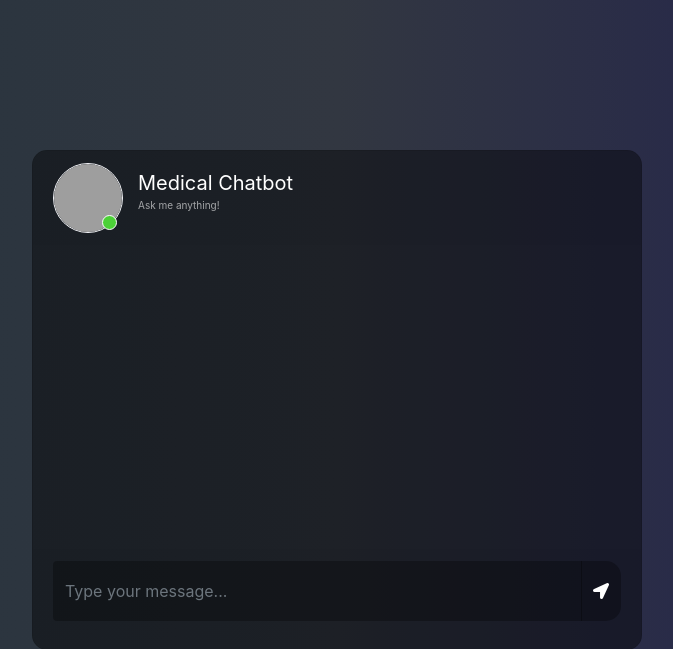
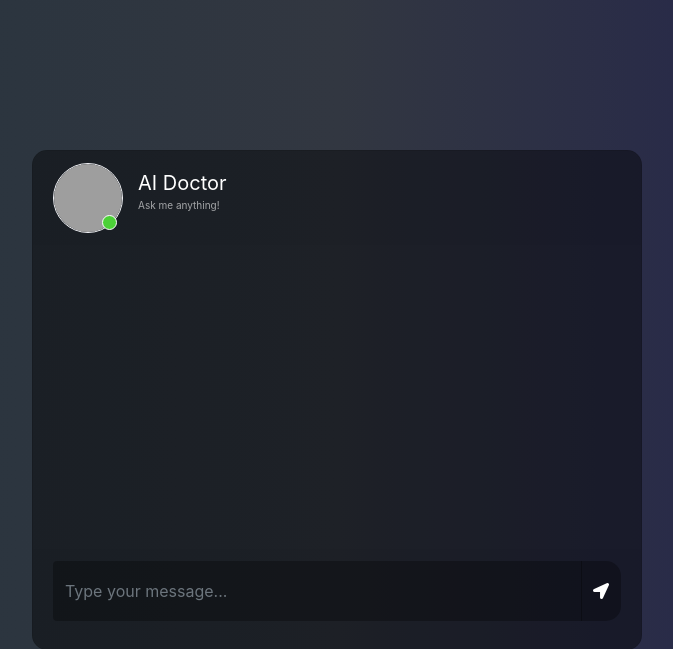
Before and after one commit to saidul-mondal-au7/rag_medical_chatbot, a Flask app: page / in a window 1280 px wide. Shown: the top 649 px of the page, without its empty margins (303-976 px from the left). Run offline with Flask 3, Linux system fonts and the light colour scheme; some libraries are stand-ins or nearby versions; grey boxes are pictures that could not be loaded.

Commit message:
deplyment-process

```diff
--- a/templates/chat.html
+++ b/templates/chat.html
@@ -26,7 +26,7 @@
 									<span class="online_icon"></span>
 								</div>
 								<div class="user_info">
-									<span>Medical Chatbot</span>
+									<span>AI Doctor</span>
 									<p>Ask me anything!</p>
 								</div>
 							</div>
```
Also changed, not shown: README.md.
